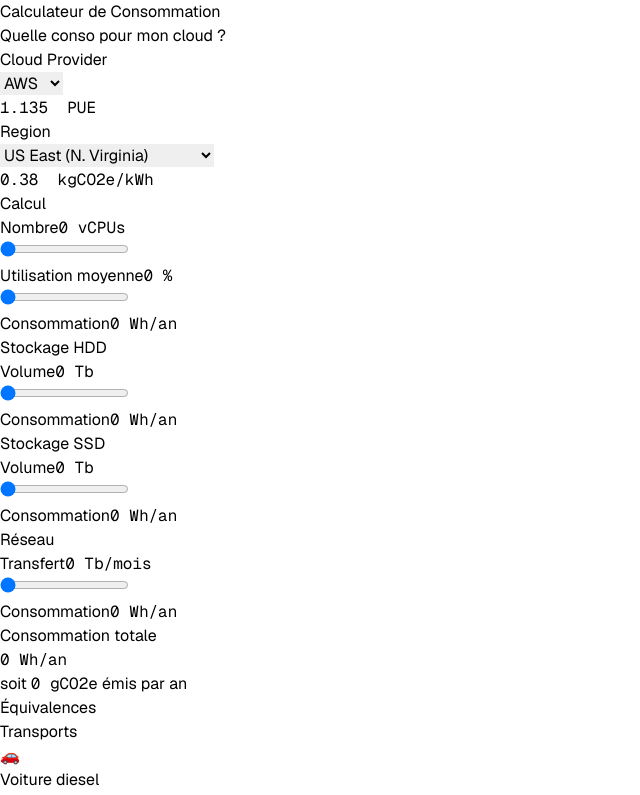
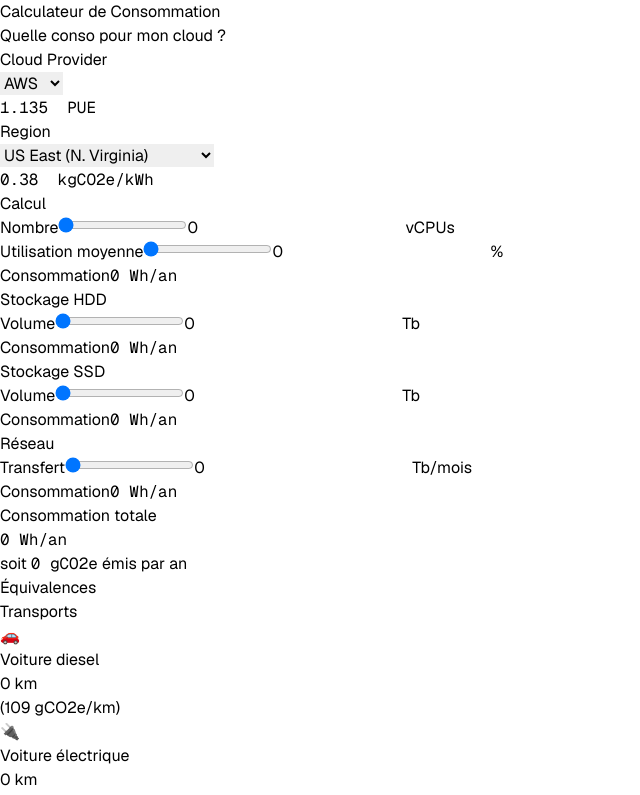
Before and after one commit to paulglx/conso-cloud, a React (Vite) app: page / in a window 1280 px wide. Shown: the top 795 px of the page, without its empty margins (0-640 px from the left). Built offline with nearby package versions, Linux system fonts and the light colour scheme.

Commit message:
feat: allow out of bounds

```diff
--- a/src/Box.tsx
+++ b/src/Box.tsx
@@ -22,17 +22,21 @@ type BoxInputProps = {
   min: number;
   max: number;
   onChange: (value: number) => void;
+  emoji?: string;
 };
 
-export function BoxInput({ label, value, unit, min, max, onChange }: BoxInputProps) {
+export function BoxInput({ label, value, unit, min, max, onChange, emoji }: BoxInputProps) {
+  const handleInputChange = (e) => {
+    const newValue = Number(e.target.value);
+    onChange(newValue); // Allow changing the value directly
+  };
+
   return (
-    <div>
-      <div className="flex items-center justify-between mt-4">
-        <span className="text-zinc-600">{label}</span>
-        <span className="text-lg geist-mono">
-          <span className="font-bold">{value}</span> {unit}
-        </span>
-      </div>
+    <div className="flex items-center">
+      <label className="flex items-center">
+        {emoji && <span className="text-2xl mr-2">{emoji}</span>}
+        {label}
+      </label>
       <input
         type="range"
         value={value}
@@ -41,6 +45,13 @@ export function BoxInput({ label, value, unit, min, max, onChange }: BoxInputPro
         onChange={(e) => onChange(Number(e.target.value))}
         className="w-full h-2 bg-gray-200 rounded-lg appearance-none my-3"
       />
+      <input
+        type="number"
+        value={value}
+        onChange={handleInputChange}
+        className="ml-2 w-16 p-1 border border-zinc-200 rounded"
+      />
+      <span>{unit}</span>
     </div>
   );
 }
```
